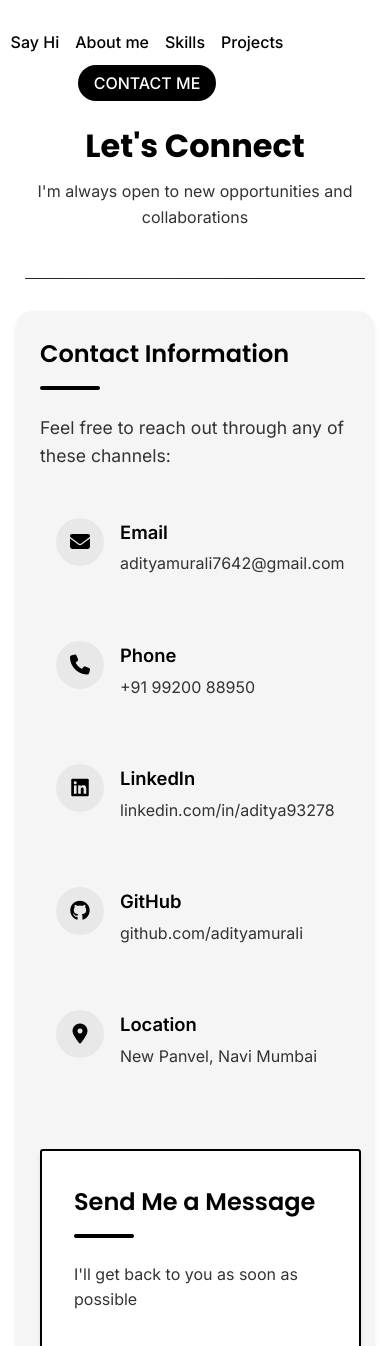
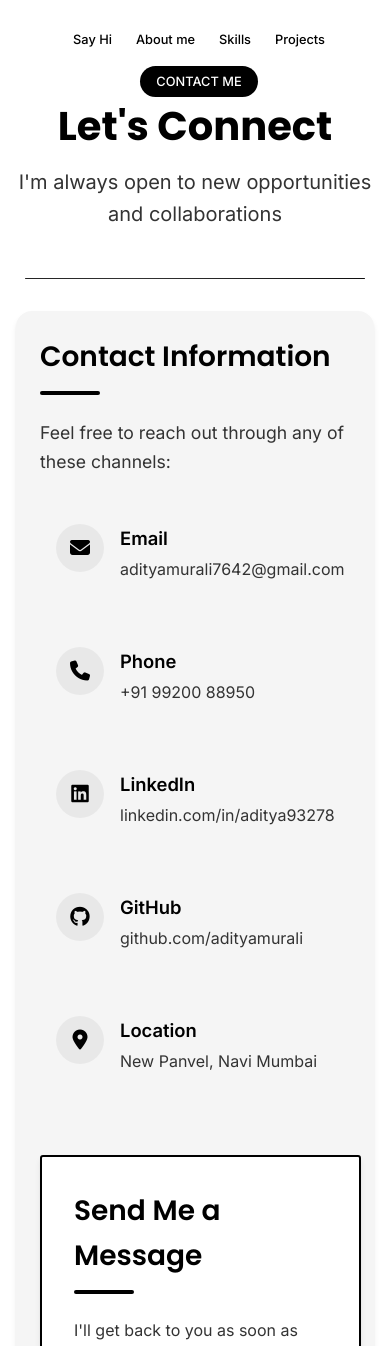
Before and after one commit to adityaaa-09/Portfolio-Project, a Flask app: page /contact in a window 390 px wide. Shown: the top 1346 px of the page. Run offline with Flask 3, Linux system fonts and the light colour scheme.

Commit message:
Update contact.css

```diff
--- a/static/css/contact.css
+++ b/static/css/contact.css
@@ -403,33 +403,25 @@ hr {
 
 @media (max-width: 576px) {
     .main-nav {
-        flex-direction: column;
-        gap: 1rem;
+        position: static;
+        width: 100%;
+        margin-left: 0.25rem;
+        margin-top: -5.85rem;
+        padding: 0rem;
     }
 
     .main-nav ul {
+        flex-direction: row;
         flex-wrap: wrap;
         justify-content: center;
-        gap: 1rem;
+        gap: 1rem 1.5rem;
+        padding: 0;
     }
 
-    .page-header h1 {
-        font-size: 2rem;
-    }
-
-    .page-header p {
-        font-size: 1rem;
-    }
-
-    .section-title h2 {
-        font-size: 1.5rem;
+    .main-nav a {
+        font-size: 0.8rem;
     }
 }
-
-
-
-
-
 
 /* Animation Keyframes */
 @keyframes fadeIn {
```
